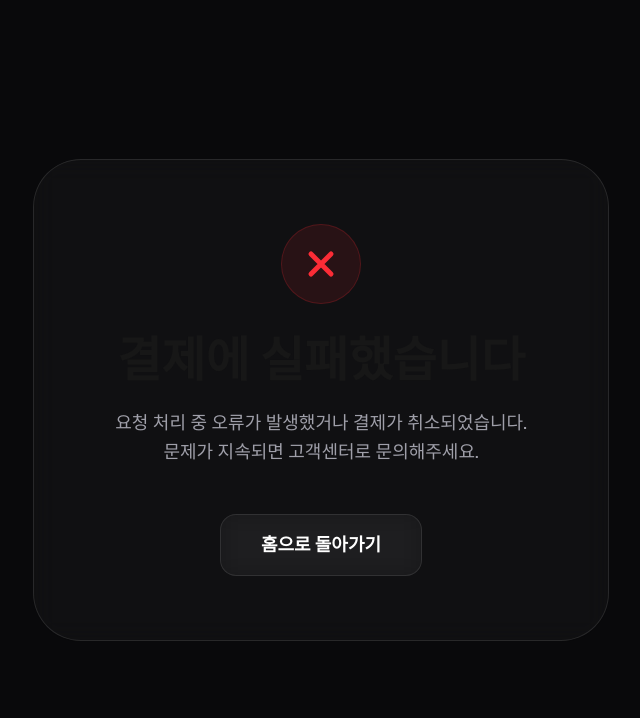
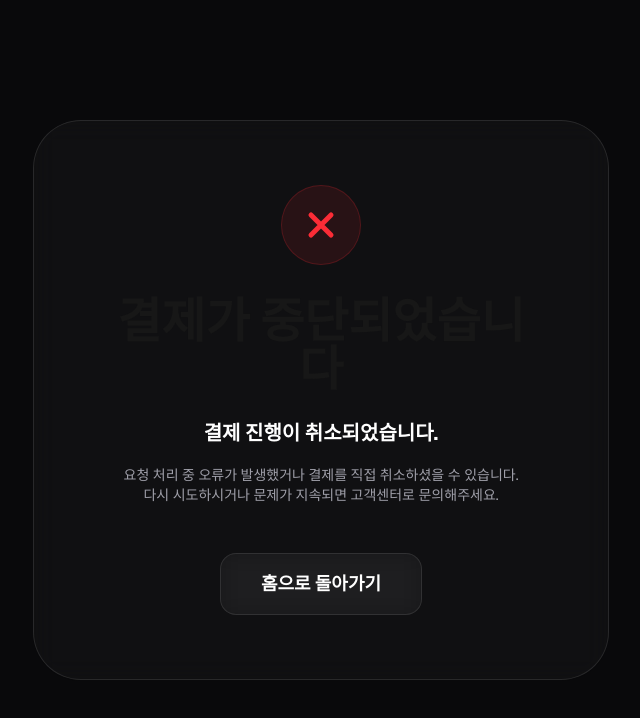
Before and after one commit to Kyonam/workshop_landingpage, a Next.js app: page /fail in a window 1280 px wide. Shown: the top 718 px of the page, without its empty margins (319-959 px from the left). Built offline with nearby package versions, Linux system fonts and the light colour scheme.

Commit message:
style: update failure page message

```diff
--- a/app/fail/page.tsx
+++ b/app/fail/page.tsx
@@ -8,11 +8,14 @@ export default function FailPage() {
           <svg className="w-10 h-10 text-red-500" fill="none" viewBox="0 0 24 24" stroke="currentColor"><path strokeLinecap="round" strokeLinejoin="round" strokeWidth="3" d="M6 18L18 6M6 6l12 12"/></svg>
         </div>
 
-        <h1 className="text-3xl md:text-5xl font-black mb-6">결제에 실패했습니다</h1>
-        <p className="text-zinc-400 text-lg mb-12 leading-relaxed">
-          요청 처리 중 오류가 발생했거나 <br className="md:hidden" /> 결제가 취소되었습니다. <br />
-          문제가 지속되면 고객센터로 문의해주세요.
-        </p>
+        <h1 className="text-3xl md:text-5xl font-black mb-6">결제가 중단되었습니다</h1>
+        <div className="space-y-4 text-zinc-400 text-lg md:text-xl leading-relaxed mb-12">
+          <p className="font-bold text-white">결제 진행이 취소되었습니다.</p>
+          <p className="text-sm">
+            요청 처리 중 오류가 발생했거나 결제를 직접 취소하셨을 수 있습니다. <br />
+            다시 시도하시거나 문제가 지속되면 고객센터로 문의해주세요.
+          </p>
+        </div>
 
         <Link
           href="/"
```
